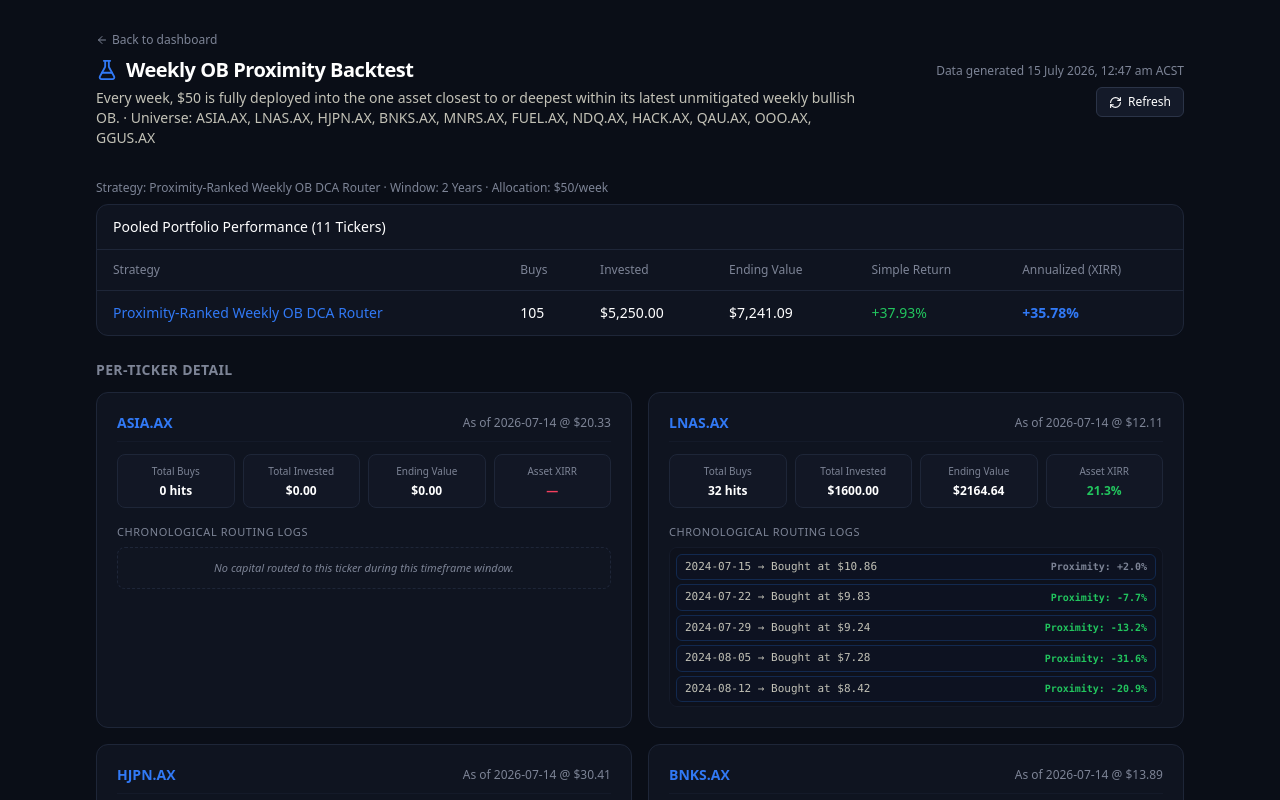
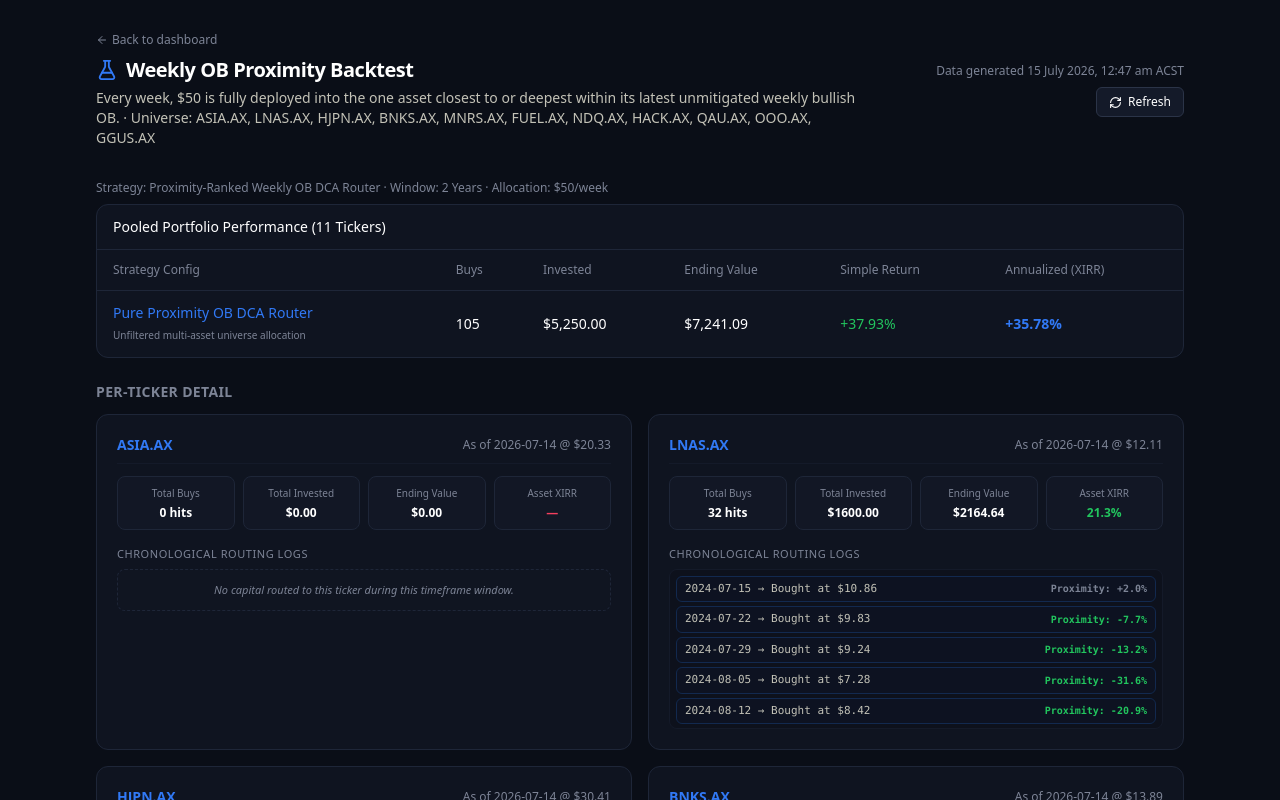
Before and after one commit to makeitcount89/Trading-Smart-Money, a Next.js app: page /backtest in a window 1280 px wide. Shown: the top 800 px of the page. Built offline with nearby package versions, Linux system fonts and the light colour scheme.

Commit message:
Update BacktestSummaryTable.tsx

```diff
--- a/components/BacktestSummaryTable.tsx
+++ b/components/BacktestSummaryTable.tsx
@@ -1,23 +1,38 @@
 // components/BacktestSummaryTable.tsx
 import type { BacktestData } from "@/lib/types";
 import { cn } from "@/lib/utils";
+
+interface StrategyMetrics {
+  events: number;
+  totalInvested: number;
+  endingValue: number;
+  simpleReturnPct: number;
+  xirrPct: number | null;
+}
 
 export default function BacktestSummaryTable({
   pooled,
   title,
 }: {
-  pooled: BacktestData["pooled"];
+  pooled: {
+    proximityDCA: StrategyMetrics;
+    guppyProximityDCA?: StrategyMetrics; // Optional key in case the backend payload is still writing
+  };
   title: string;
 }) {
-  const s = pooled.proximityDCA;
+  // Grab the metrics cleanly from the payload
+  const g1 = pooled.proximityDCA;
+  const g2 = pooled.guppyProximityDCA;
 
   return (
     <div className="overflow-x-auto rounded-xl border border-base-700 bg-base-850">
-      <div className="border-b border-base-700 px-4 py-3 text-sm font-medium text-[var(--text-primary)]">{title}</div>
+      <div className="border-b border-base-700 px-4 py-3 text-sm font-medium text-[var(--text-primary)]">
+        {title}
+      </div>
       <table className="w-full min-w-[720px] text-sm">
         <thead>
           <tr className="border-b border-base-700 text-left text-xs text-[var(--text-muted)]">
-            <th className="px-4 py-3 font-medium">Strategy</th>
+            <th className="px-4 py-3 font-medium">Strategy Config</th>
             <th className="px-4 py-3 font-medium">Buys</th>
             <th className="px-4 py-3 font-medium">Invested</th>
             <th className="px-4 py-3 font-medium">Ending Value</th>
@@ -26,20 +41,49 @@ export default function BacktestSummaryTable({
           </tr>
         </thead>
         <tbody>
-          <tr className="border-b border-base-800 last:border-0">
-            <td className="px-4 py-3 font-medium text-smcBlue">
-              Proximity-Ranked Weekly OB DCA Router
+          {/* GROUP 1 ROW: PURE PROXIMITY */}
+          <tr className="border-b border-base-800 last:border-0 hover:bg-base-800/30 transition-colors">
+            <td className="px-4 py-3 font-medium text-smcBlue flex flex-col">
+              <span>Pure Proximity OB DCA Router</span>
+              <span className="text-[10px] text-[var(--text-muted)] font-normal mt-0.5">Unfiltered multi-asset universe allocation</span>
             </td>
-            <td className="px-4 py-3 tabular">{s.events}</td>
-            <td className="px-4 py-3 tabular">${s.totalInvested.toLocaleString(undefined, { minimumFractionDigits: 2, maximumFractionDigits: 2 })}</td>
-            <td className="px-4 py-3 tabular">${s.endingValue.toLocaleString(undefined, { minimumFractionDigits: 2, maximumFractionDigits: 2 })}</td>
-            <td className={cn("px-4 py-3 tabular", s.simpleReturnPct >= 0 ? "text-long" : "text-short")}>
-              {s.simpleReturnPct != null ? `${s.simpleReturnPct > 0 ? "+" : ""}${s.simpleReturnPct.toFixed(2)}%` : "—"}
+            <td className="px-4 py-3 tabular">{g1.events}</td>
+            <td className="px-4 py-3 tabular">
+              ${g1.totalInvested.toLocaleString(undefined, { minimumFractionDigits: 2, maximumFractionDigits: 2 })}
+            </td>
+            <td className="px-4 py-3 tabular">
+              ${g1.endingValue.toLocaleString(undefined, { minimumFractionDigits: 2, maximumFractionDigits: 2 })}
+            </td>
+            <td className={cn("px-4 py-3 tabular", g1.simpleReturnPct >= 0 ? "text-long" : "text-short")}>
+              {g1.simpleReturnPct != null ? `${g1.simpleReturnPct > 0 ? "+" : ""}${g1.simpleReturnPct.toFixed(2)}%` : "—"}
             </td>
             <td className="px-4 py-3 tabular font-semibold text-smcBlue">
-              {s.xirrPct != null ? `${s.xirrPct > 0 ? "+" : ""}${s.xirrPct.toFixed(2)}%` : "—"}
+              {g1.xirrPct != null ? `${g1.xirrPct > 0 ? "+" : ""}${g1.xirrPct.toFixed(2)}%` : "—"}
             </td>
           </tr>
+
+          {/* GROUP 2 ROW: GUPPY FILTERED */}
+          {g2 && (
+            <tr className="border-b border-base-800 last:border-0 bg-emerald-950/5 hover:bg-emerald-950/10 transition-colors">
+              <td className="px-4 py-3 font-medium text-emerald-400 flex flex-col">
+                <span>Guppy Trend Filtered Router</span>
+                <span className="text-[10px] text-[var(--text-muted)] font-normal mt-0.5">Requires upward-sloping EMA stack confirmation</span>
+              </td>
+              <td className="px-4 py-3 tabular">{g2.events}</td>
+              <td className="px-4 py-3 tabular">
+                ${g2.totalInvested.toLocaleString(undefined, { minimumFractionDigits: 2, maximumFractionDigits: 2 })}
+              </td>
+              <td className="px-4 py-3 tabular font-semibold text-zinc-100">
+                ${g2.endingValue.toLocaleString(undefined, { minimumFractionDigits: 2, maximumFractionDigits: 2 })}
+              </td>
+              <td className={cn("px-4 py-3 tabular", g2.simpleReturnPct >= 0 ? "text-long" : "text-short")}>
+                {g2.simpleReturnPct != null ? `${g2.simpleReturnPct > 0 ? "+" : ""}${g2.simpleReturnPct.toFixed(2)}%` : "—"}
+              </td>
+              <td className="px-4 py-3 tabular font-bold text-emerald-400">
+                {g2.xirrPct != null ? `${g2.xirrPct > 0 ? "+" : ""}${g2.xirrPct.toFixed(2)}%` : "—"}
+              </td>
+            </tr>
+          )}
         </tbody>
       </table>
     </div>
```
